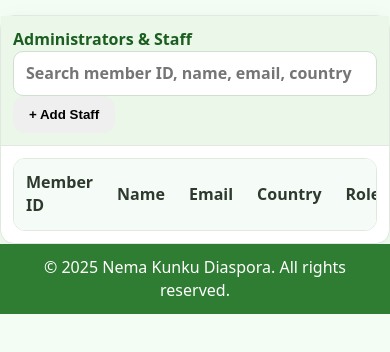
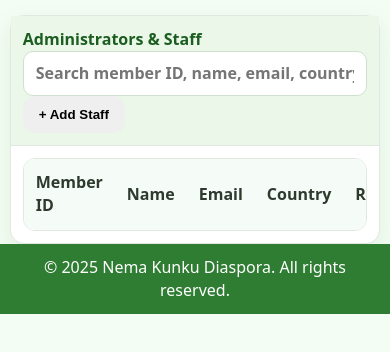
Before and after one commit to myselfhere/Nema-Kunku-Diaspora, a plain HTML site: page Frontend/manage-roles.html in a window 390 px wide. Shown: the part 124-476 px from the top of the page. Drawn offline with Linux system fonts and the light colour scheme.

Commit message:
Update admin-style.css

```diff
--- a/Frontend/admin-style.css
+++ b/Frontend/admin-style.css
@@ -132,7 +132,7 @@
 .table-mini td{padding:10px;border-bottom:1px solid var(--line)}
 .table-mini tbody tr:nth-child(even){background:#fafdfb}
 
-/* Buttons (green only) */
+/* Buttons */
 .btn{
   display:inline-flex;align-items:center;justify-content:center;
   gap:8px;border:0;border-radius:12px;padding:11px 16px;
@@ -175,14 +175,14 @@
 }
 .admin-footer strong{font-weight:900}
 
-/* ============ Member/Admin shared small polish ============ */
+/* Member/Admin shared small polish */
 .stat-big{font-size:28px;font-weight:800}
 .pill{
   background:#eef9ee;color:#1e411e;padding:6px 10px;
   border-radius:999px;font-weight:800;display:inline-block;
 }
 
-/* ============ Responsive ============ */
+/* Responsive */
 @media (max-width: 1024px){
   .content-grid{gap:14px}
 }
@@ -203,13 +203,34 @@
   .page-title{font-size:24px}
 }
 
-/* ============ Optional: Attendance & Drawers ============ */
+/* Tables */
 .table{width:100%;border-collapse:separate;border-spacing:0;background:#fff}
 .table thead th{position:sticky;top:0;background:#f5fbf6;z-index:1;text-align:left;padding:12px;font-weight:700;color:#2f3a2f}
 .table tbody td{padding:12px;border-top:1px solid #eef3ee}
 .table tbody tr:nth-child(even){background:#fafdfb}
 
+/* Drawer */
 .drawer{position:fixed;inset:0;background:rgba(0,0,0,.28);display:none}
 .drawer.open{display:block}
 .drawer-inner{position:absolute;right:0;top:0;height:100%;width:min(560px, 100%);background:#f7fbf8;padding:16px;overflow:auto;box-shadow:-12px 0 24px rgba(0,0,0,.12)}
 .drawer-close{border:none;background:#eaf3ec;color:var(--green-800);font-size:22px;line-height:1;width:36px;height:36px;border-radius:8px}
+
+/* ==========================================================
+   ⭐ NEW FIX — Center cards & KPI blocks on mobile
+   ========================================================== */
+@media (max-width: 640px){
+  .stats-grid,
+  .card,
+  .content-grid,
+  .grid-4,
+  .grid-3,
+  .grid-2 {
+    margin-left: auto !important;
+    margin-right: auto !important;
+  }
+
+  .stat-card,
+  .card {
+    width: 95% !important;
+  }
+}
```
